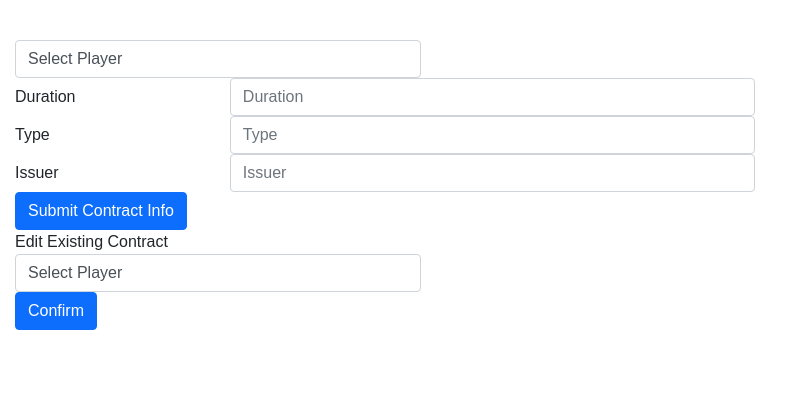
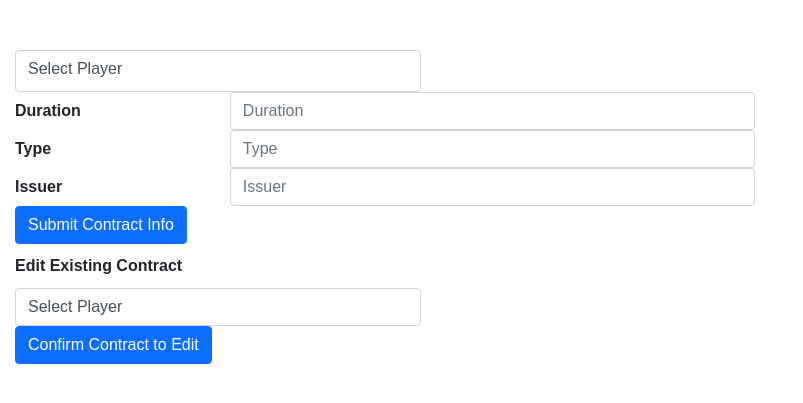
Before and after one commit to StephenJBall/final-project, a Flask app: page /contracts in a window 1280 px wide. Shown: the part 97-500 px from the top of the page, without its empty margins (0-803 px from the left). Run offline with Flask 3, Linux system fonts and the light colour scheme; data that the repository does not hold is empty; some libraries are stand-ins or nearby versions.

```diff
--- a/static/styles/style.css
+++ b/static/styles/style.css
@@ -96,7 +96,14 @@ details {
 
 form
 {
+    padding-top: 10px;
     padding-left: 15px;
+}
+
+form label
+{
+    padding-bottom: 10px;
+    font-weight: bold;
 }
 
 form input
@@ -104,6 +111,11 @@ form input
     max-width: 50%;
 }
 
+#inputState
+{
+    padding-bottom: 10px;
+}
+
 #matchreportsbackground
 {
     background-color: #b30000;
--- a/templates/contracts.html
+++ b/templates/contracts.html
@@ -69,7 +69,7 @@
             <div class="row">
                 <div class="form-group col-md-4">
                     <label for="inputState">Edit Existing Contract</label>
-                    <select name="selected_player" id="inputState" class="form-control">
+                    <select name="selected_player" id="inputState contract_select" class="form-control">
                       <option selected disabled>Select Player</option>
                       {% for contracted_player in contracted_players %}
                       <option>{{ contracted_player[0] }}</option>
@@ -79,7 +79,8 @@
             </div>
         </fieldset>
         <div class="col-sm-10">
-            <button type="submit" class="btn btn-primary">Confirm</button>
+            <button type="submit" class="btn btn-primary" id="contract_btn">Confirm Contract to Edit</button>
         </div>
     </form>
+
 {% endblock %}
```
